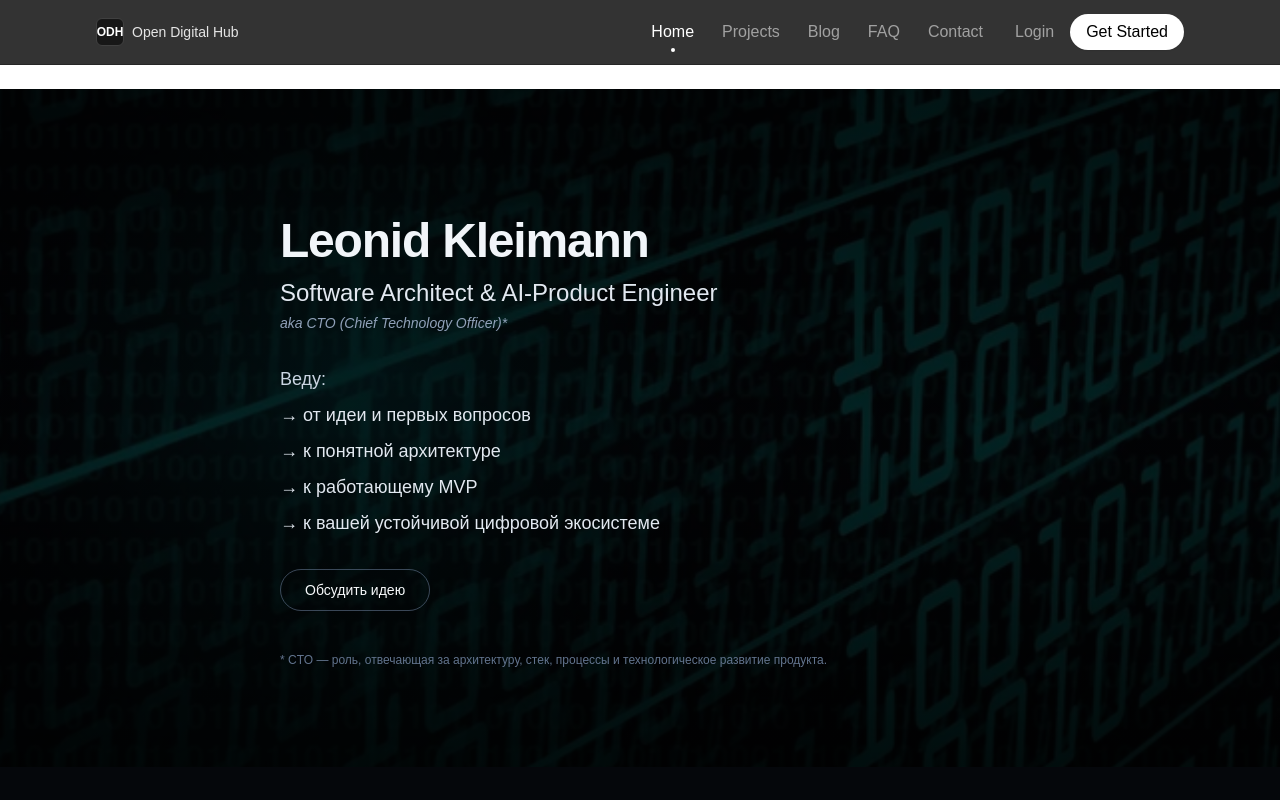
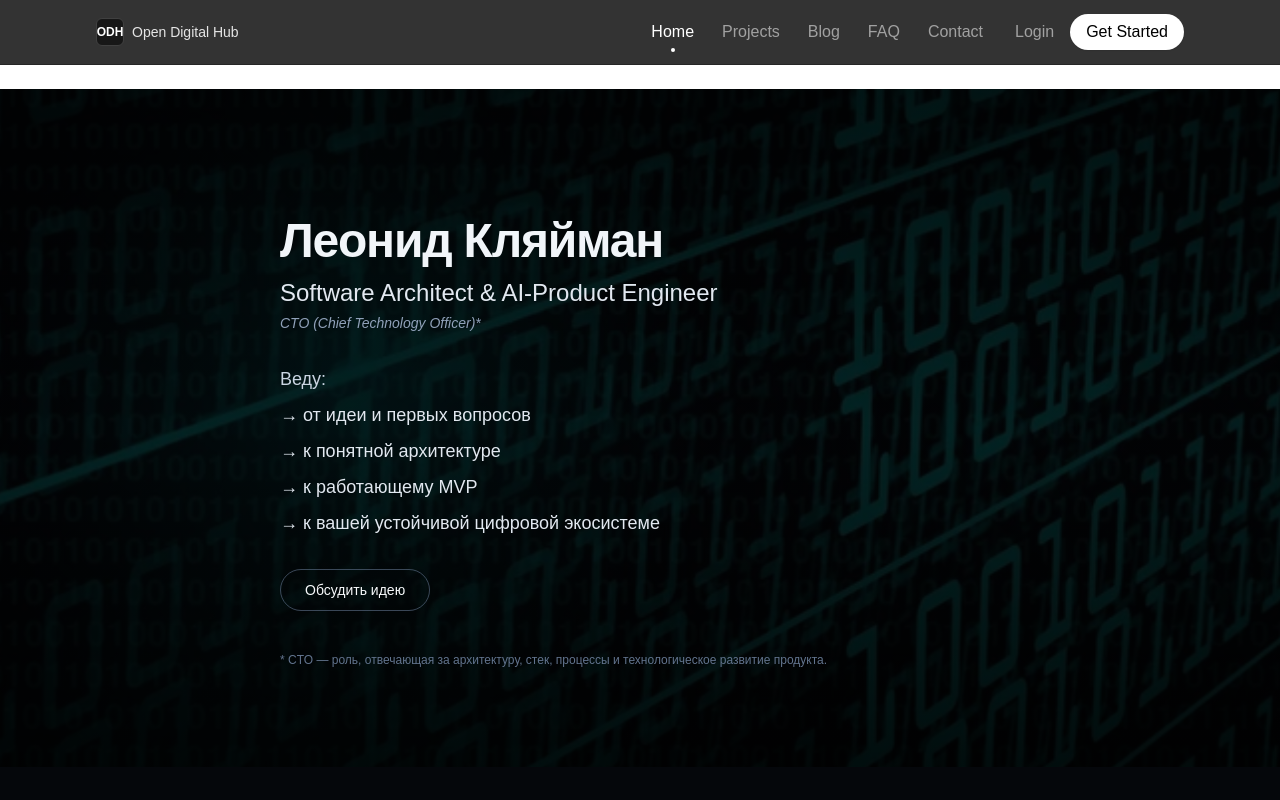
Before and after one commit to klb1963/digital-hub-web, a Next.js app: page / in a window 1280 px wide. Shown: the top 800 px of the page. Built offline with nearby package versions, Linux system fonts and the light colour scheme.

Commit message:
feat: update hero title with Russian name

```diff
--- a/src/sections/home/HeroSection.tsx
+++ b/src/sections/home/HeroSection.tsx
@@ -68,7 +68,7 @@ export function HeroSection() {
             variants={itemVariants}
             className="text-4xl font-semibold tracking-tight md:text-5xl"
           >
-            Leonid Kleimann
+            Леонид Кляйман
           </motion.h1>
 
           {/* Роль */}
@@ -84,7 +84,7 @@ export function HeroSection() {
             variants={itemVariants}
             className="mt-1 text-sm italic text-slate-400"
           >
-            aka CTO (Chief Technology Officer)*
+            CTO (Chief Technology Officer)*
           </motion.p>
 
           {/* Steps */}
```
